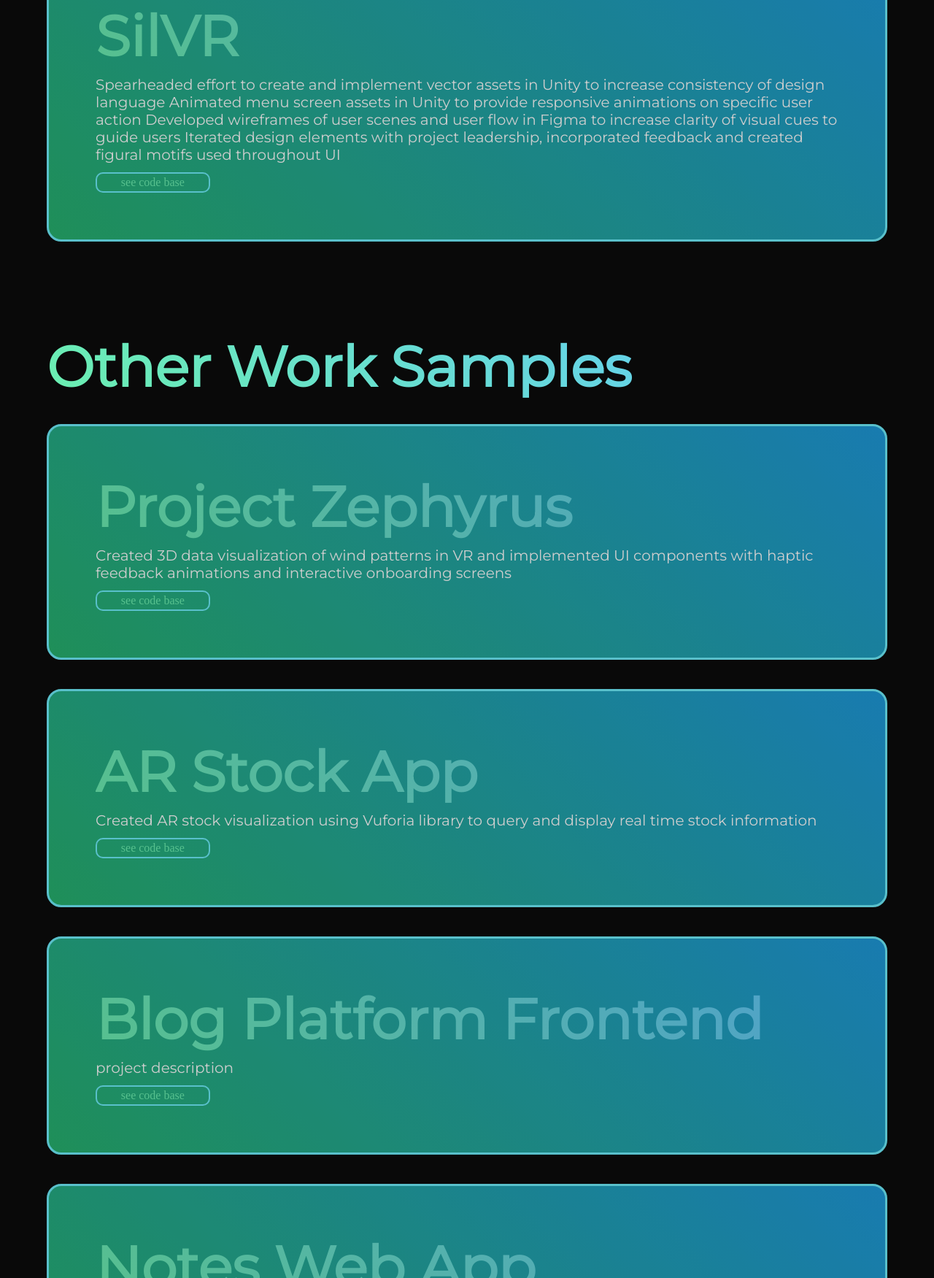
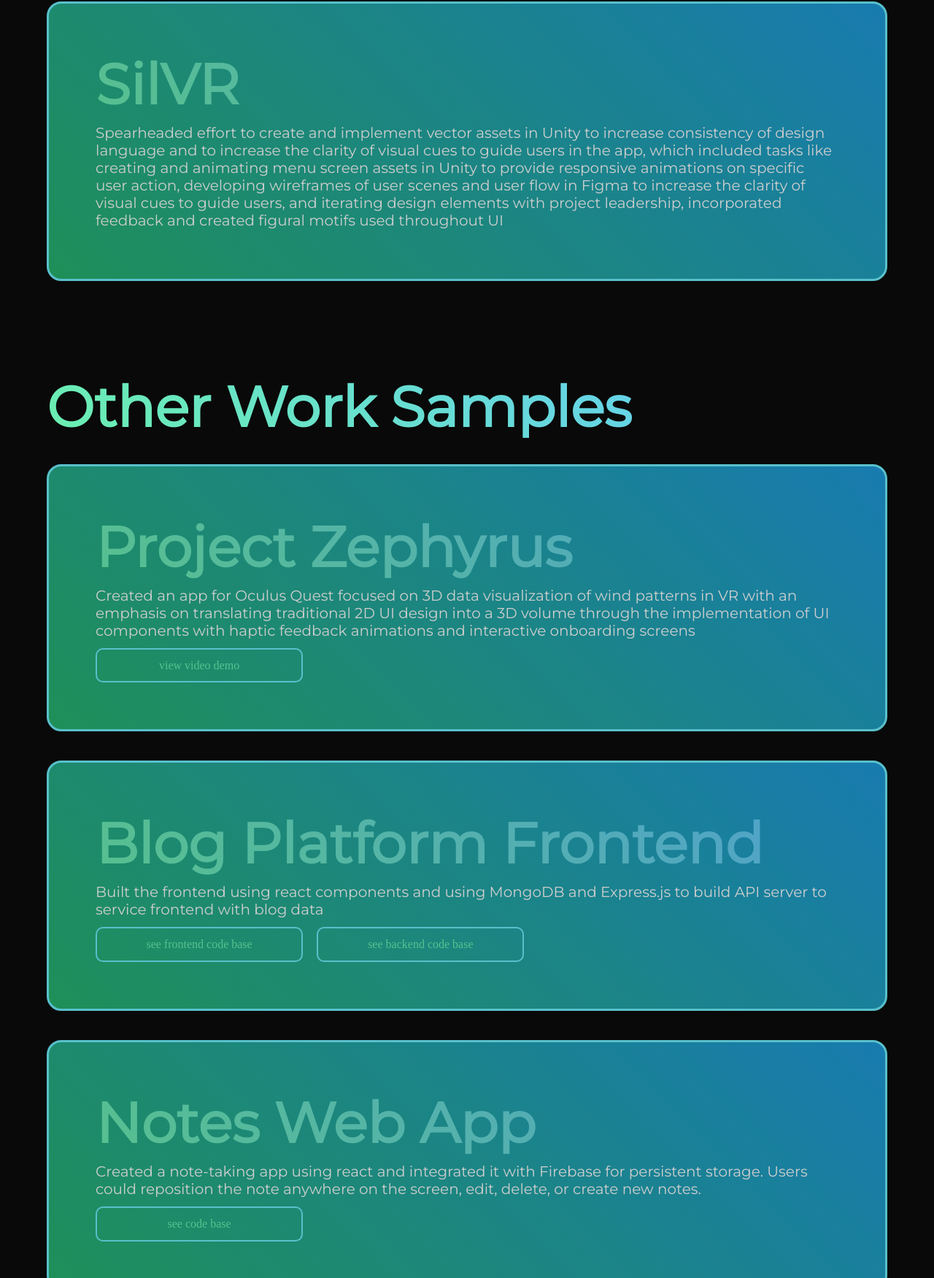
Before and after one commit to alexdavidwong/adwong.me, a plain HTML site: page index.html in a window 1280 px wide. Shown: the part 1049-2800 px from the top of the page at 73% size. Drawn offline with Linux system fonts and the light colour scheme.

Commit message:
updated descriptions

```diff
--- a/index.html
+++ b/index.html
@@ -11,14 +11,14 @@
         <link rel="preconnect" href="https://fonts.gstatic.com">
         <link href="https://fonts.googleapis.com/css2?family=Montserrat&family=Pacifico&display=swap" rel="stylesheet">
 
-        <link rel="stylesheet" href="/style.css">
+        <link rel="stylesheet" href="style.css">
     </head>
     <body>
 
         <!--Bio-->
         <section>
             <h1 class="section-title" id="bio">Hello, I'm Alex!</h1>
-            <h3 id="bio-description">I'm a proud Dartmouth alum who is passionate about using technology and the arts to engineer immersive experiences</h3>
+            <h3 id="bio-description">I'm a proud Dartmouth alum who is passionate about using technology and the arts to create unique solutions and immersive experiences</h3>
         </section>
 
         <!--Project Highlights-->
@@ -27,21 +27,16 @@
 
             <div class="project-item">
                 <h2>Macro</h2>
-                <p class="description">Created composable elements using React Native and Redux to display past meals and query relevant recipes from Spoonacular database displaying needed ingredients and steps
-                    Synthesized feedback from usability tests and updated interface (layout, design elements) to improve user experience
-                    Led the iterative design process creating wireframes testing user flows and a design system for the app
+                <p class="description">Macro is an iOS macronutrient tracking app using computer vision to identify given food groups to provide users with relevant information on a food's amount of proteins, carbohydrates, and fats. Led the design and frontend implementation, synthesized user feedback and insights to create composable elements in React Native and Redux to display past meals. I also added a feature to query relevant recipes from the Spoonacular database providing the needed ingredients and steps.
+
                     </p>
-                    <a href="https://github.com/dartmouth-cs52-21S/platform-client-alexdavidwong" class="button"> see code base </a>
+                    <a href="https://github.com/dartmouth-cs98/21f-macro-meals" class="button"> see code base </a>
             </div>
 
             <div class="project-item">
                 <h2>SilVR</h2>
-                <p class="description">Spearheaded effort to create and implement vector assets in Unity to increase consistency of design language
-                    Animated menu screen assets in Unity to provide responsive animations on specific user action
-                    Developed wireframes of user scenes and user flow in Figma to increase clarity of visual cues to guide users
-                    Iterated design elements with project leadership, incorporated feedback and created figural motifs used throughout UI
-                    </p>
-                    <a href="https://github.com/dartmouth-cs52-21S/platform-client-alexdavidwong" class="button"> see code base </a>
+                <p class="description">Spearheaded effort to create and implement vector assets in Unity to increase consistency of design language and to increase the clarity of visual cues to guide users in the app, which included tasks like creating and animating menu screen assets in Unity to provide responsive animations on specific user action, developing wireframes of user scenes and user flow in Figma to increase the clarity of visual cues to guide users, and iterating design elements with project leadership, incorporated feedback and created figural motifs used throughout UI
+                </p>
             </div>
         </section>
 
@@ -52,32 +47,31 @@
 
             <div class="project-item">
                 <h2>Project Zephyrus</h2>
-                <p class="description">Created 3D data visualization of wind patterns in VR and implemented UI components with haptic feedback animations and interactive onboarding screens </p>
-                <a href="https://github.com/dartmouth-cs52-21S/platform-client-alexdavidwong" class="button"> see code base </a>
+                <p class="description">Created an app for Oculus Quest focused on 3D data visualization of wind patterns in VR with an emphasis on translating traditional 2D UI design into a 3D volume through the implementation of UI components with haptic feedback animations and interactive onboarding screens
+                </p>
+                <a href="https://drive.google.com/file/d/1AYoZy_rssEl7ukRQIyWAdEnJOqSZyMrz/view?usp=sharing" class="button"> view video demo </a>
+            </div>
+
+            <div class="project-item">
+                <h2>Blog Platform Frontend</h2>
+                <p class="description">Built the frontend using react components and using MongoDB and Express.js to build API server to service frontend with blog data</p>
+
+                <div class="stacked-buttons">
+                    <a href="https://github.com/dartmouth-cs52-21S/platform-client-alexdavidwong" class="button"> see frontend code base </a>
+                    <a href="https://github.com/dartmouth-cs52-21S/platform-api-alexdavidwong" class="button"> see backend code base </a>
+                </div>
+            </div>
+
+            <div class="project-item">
+                <h2>Notes Web App</h2>
+                <p class="description">Created a note-taking app using react and integrated it with Firebase for persistent storage. Users could reposition the note anywhere on the screen, edit, delete, or create new notes.
+                </p>
+                <a href="https://github.com/dartmouth-cs52-21S/react-notes-alexdavidwong" class="button"> see code base </a>
             </div>
 
             <div class="project-item">
                 <h2>AR Stock App</h2>
-                <p class="description">Created AR stock visualization using Vuforia library to query and display real time stock information </p>
-                <a href="https://github.com/dartmouth-cs52-21S/platform-client-alexdavidwong" class="button"> see code base </a>
-            </div>
-
-            <div class="project-item">
-                <h2>Blog Platform Frontend</h2>
-                <p class="description">project description</p>
-                <a href="https://github.com/dartmouth-cs52-21S/platform-client-alexdavidwong" class="button"> see code base </a>
-            </div>
-
-            <div class="project-item">
-                <h2>Notes Web App</h2>
-                <p class="description">project description</p>
-                <a href="https://github.com/dartmouth-cs52-21S/platform-client-alexdavidwong" class="button"> see code base </a>
-            </div>
-
-            <div class="project-item">
-                <h2>Mini Search Engine</h2>
-                <p class="description">Coded a mini search engine in C that indexes and queries sites storing and retrieving sites related links </p>
-                <a href="https://github.com/dartmouth-cs52-21S/platform-client-alexdavidwong" class="button"> see code base </a>
+                <p class="description">Created AR stock visualization using the Vuforia library in Unity to query and display real-time stock information using a candle stick graph with holographic effects and animations</p>
             </div>
         </section>
 
@@ -86,15 +80,16 @@
             <h1 class="section-title">Passion Projects</h1>
 
             <div class="project-item">
-                <h2>Musings of Foolishness</h2>
-                <p1>project link</p1>
-                <p class="description">project description</p>
+                <h2>Life at the Museum</h2>
+                <p class="description">A project composed of a series of photos taken over a span of months of people aimed at exploring our connection to knowledge and the emotions we experience in that journey of discovery. These photos capture moments of discovery, joy, contemplation, and love in various exhibitions throughout Los Angeles.
+                </p>
+                <a href="https://www.behance.net/gallery/165302285/People-in-Museums" class="button"> see select gallery samples </a>
             </div>
 
             <div class="project-item">
-                <h2>Life at the Museum</h2>
-                <p1>project link</p1>
-                <p class="description">project description</p>
+                <h2>Guide to Nausea</h2>
+                <p class="description">A modern interpretation of Jean-Paul Sartre’s seminal work Nausea and F. Scott Fitzgerald’s famous work The Great Gatsby explores the ideas of existentialism and the emotions surrounding meaning, memory, and grief for the past.
+                </p>
             </div>
         </section>
     </body>
--- a/style.css
+++ b/style.css
@@ -73,6 +73,8 @@ a {
     color:#6BEFB0;
     text-decoration: none;
     transition: 2s;
+
+    margin-right: 1.5vw;
 }
 
 .button {
@@ -82,8 +84,8 @@ a {
     align-items: center;
     justify-content: center;
 
-    width: 15%;
-    height: 3vh;
+    width: 25%;
+    padding: 1vw;
 
     border: 2px solid #6eeefc;
     border-radius: 10px;
@@ -96,6 +98,7 @@ a {
 
 .button:hover {
     background-color: #1caefd;
+    color: #fff;
 }
 
 .description {
@@ -106,6 +109,12 @@ a {
 
 .section-title {
     margin-bottom: 20px;
+}
+
+.stacked-buttons {
+    display: flex;
+    flex-direction: row;
+    align-items: flex-start;
 }
 
 .project-item {
```
